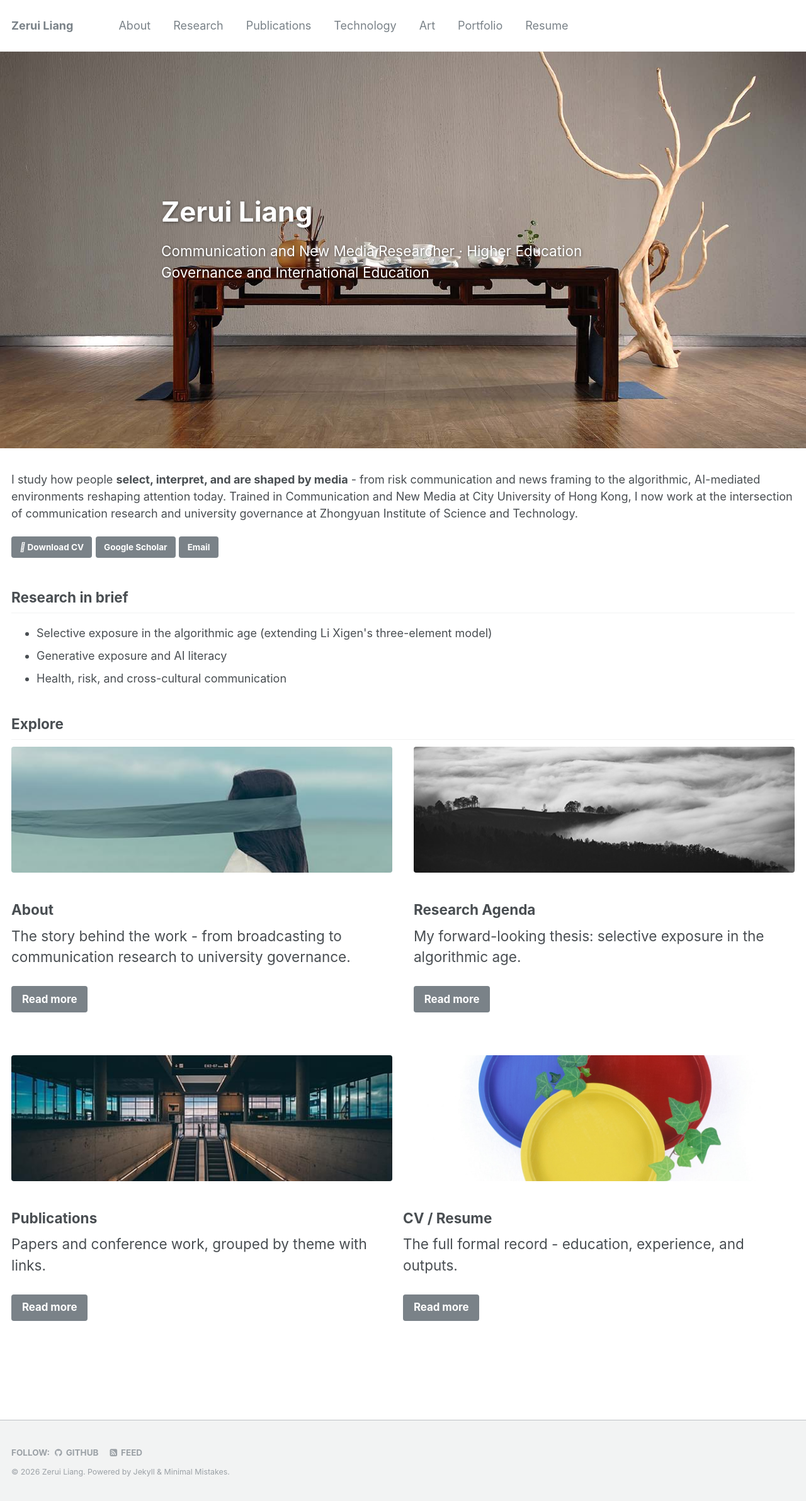
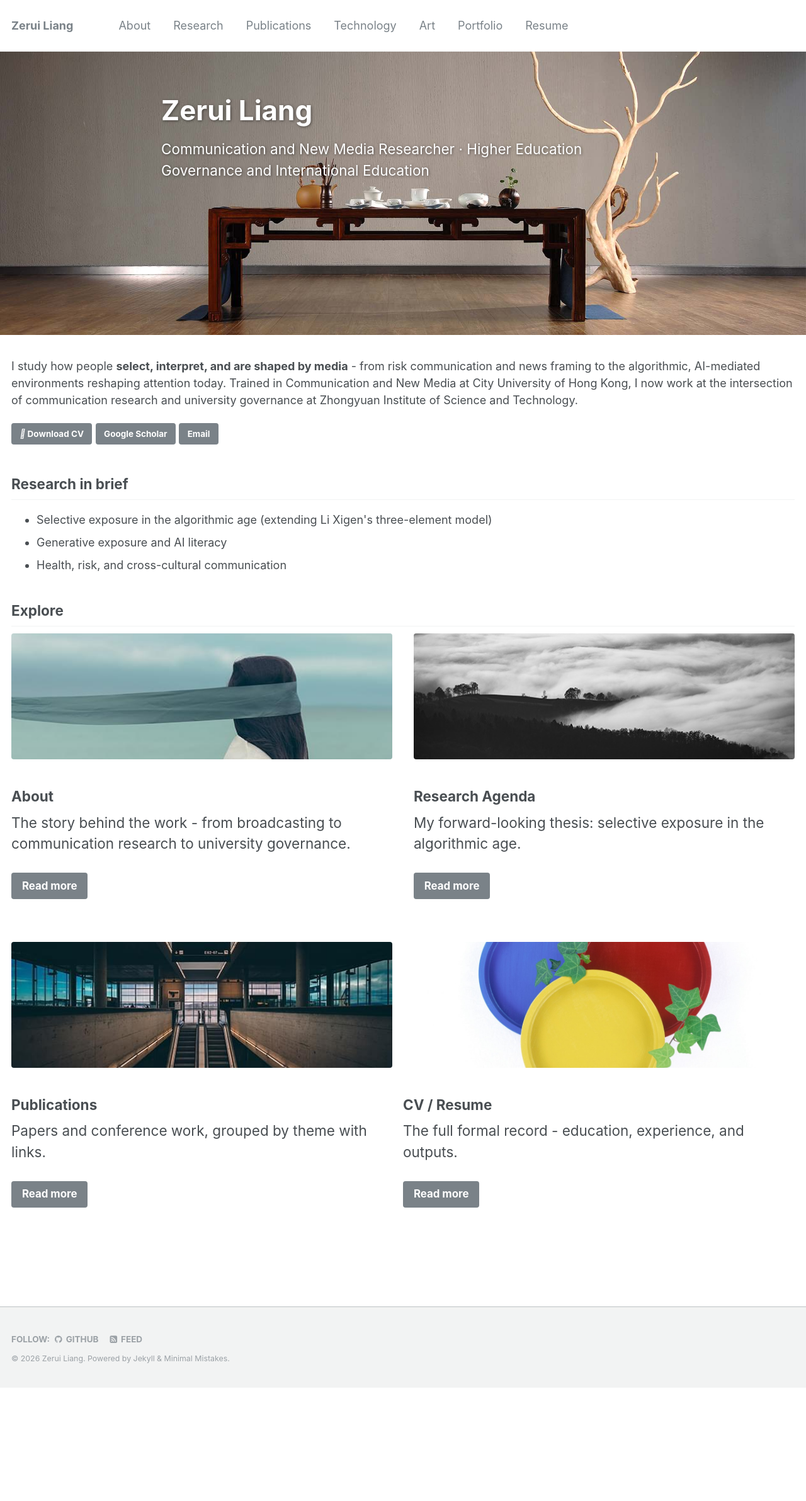
Before and after one commit to ArecRui/ArecRui.github.io, a Jekyll site: the page built from index.html, in a window 1280 px wide. Shown: the whole page at 63% size. Built offline with Jekyll 4.4.1, drawn with Linux system fonts in a browser that asks for light colours; after the commit the page ends 2204 px from its top, so only the background shows below that.

Commit message:
Auto upload index.html via WorkBuddy

```diff
--- a/index.html
+++ b/index.html
@@ -9,12 +9,22 @@ header:
 ---
 
 <style>
-/* 首页大图：在原有高度基础上再高约 40%（clamp 各值 ×1.4），
-   标题垂直居中、文字左对齐，留出更多空间避免压到大图中间内容 */
+/* 首页大图：回到之前的比例（约 3 倍高）；
+   标题改到左上角（flex-start），避开大图中间内容，并与导航栏/正文同一左边缘 */
 .page__hero--overlay {
-  min-height: clamp(448px, 70vh, 784px);
+  min-height: clamp(320px, 50vh, 560px);
   display: flex;
-  align-items: center;
+  align-items: flex-start;       /* 标题贴大图顶部，不再垂直居中到中间 */
+  padding-top: 4em;              /* 顶部留白，避开导航栏、给标题让位 */
+}
+/* 显式锁定 hero 内容容器 = 与导航栏(.masthead__inner-wrap)、正文(#main) 完全一致：
+   max-width:1280px; margin:auto; 左右各 1em 内边距 */
+.page__hero--overlay .wrapper {
+  max-width: 1280px !important;
+  margin-left: auto !important;
+  margin-right: auto !important;
+  padding-left: 1em !important;
+  padding-right: 1em !important;
 }
 .page__hero--overlay .page__title,
 .page__hero--overlay .page__lead {
@@ -61,6 +71,7 @@ header:
     flex: 0 0 100% !important;
     max-width: 100% !important;
   }
+  .page__hero--overlay { padding-top: 2.5em !important; }
 }
 </style>
 
```
